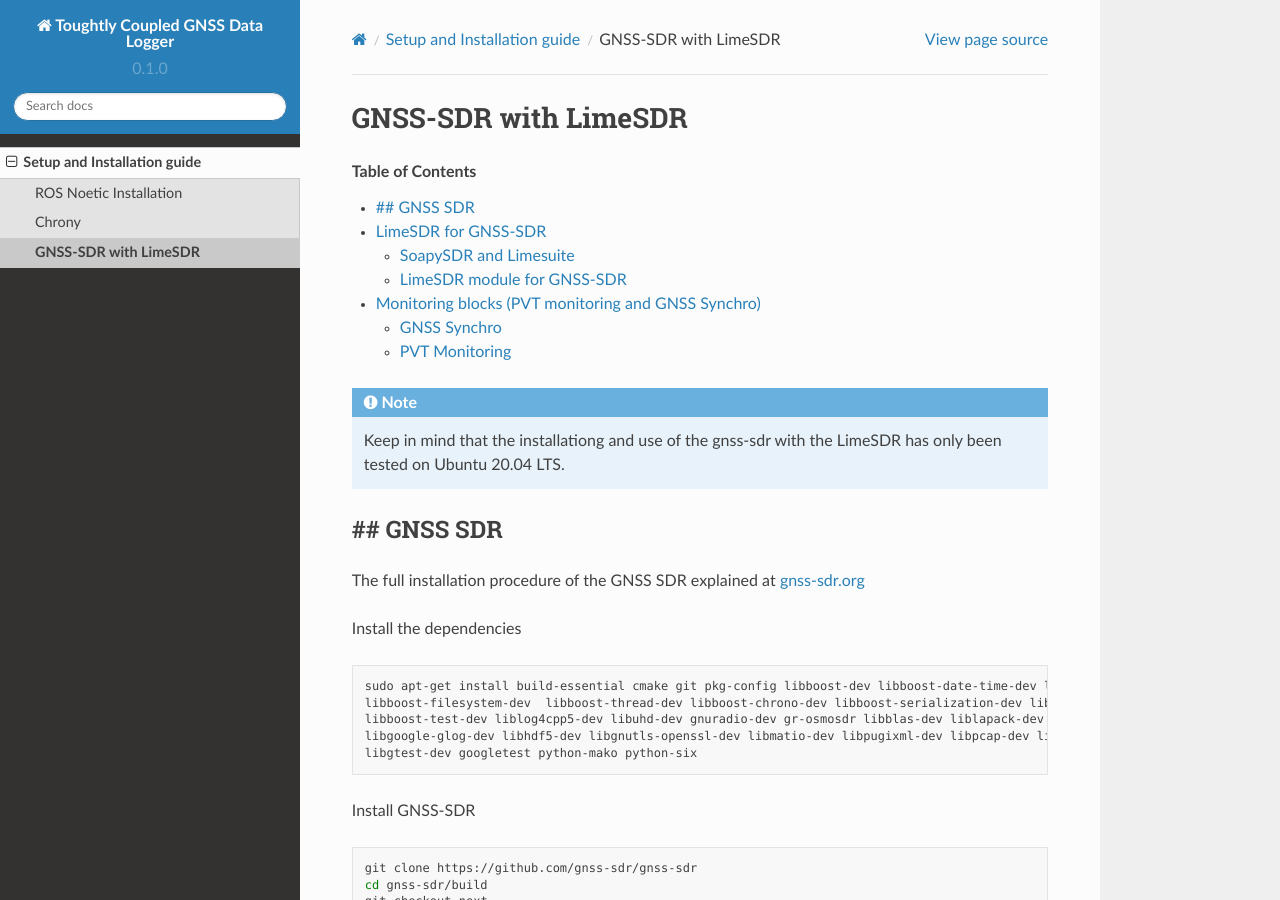
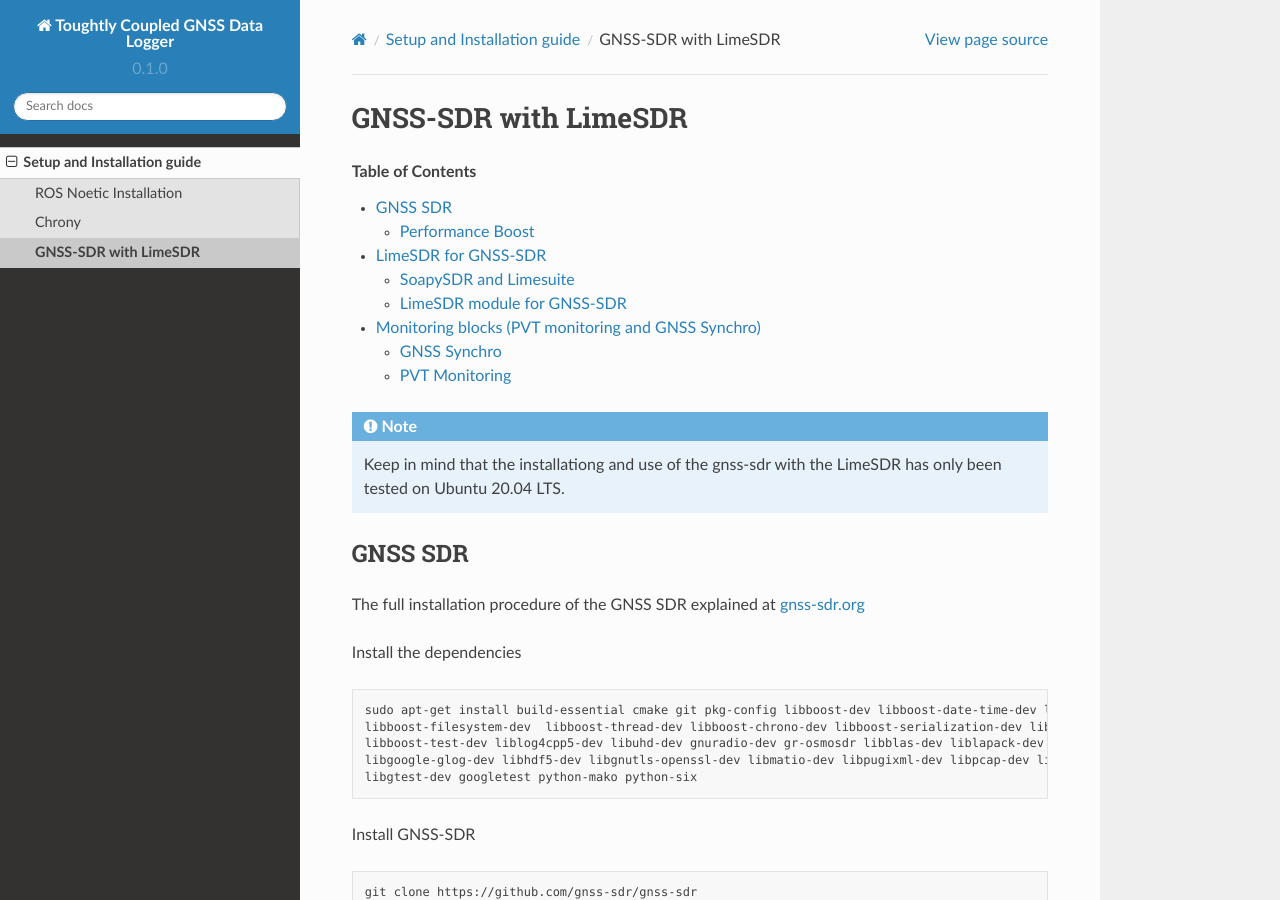
Before and after one commit to torejohansson97/tightly-coupled-gnss-data-logger, a Sphinx documentation site: the page built from docs/source/Setup/gnss-sdr.rst, in a window 1280 px wide and 900 px high. Built offline with Sphinx 7.4.7 and the Read the Docs theme 2.0.0, drawn with Linux system fonts in a browser that asks for light colours.

Commit message:
docs : wip gnss-sdr fix

```diff
--- a/docs/source/Setup/gnss-sdr.rst
+++ b/docs/source/Setup/gnss-sdr.rst
@@ -9,7 +9,7 @@
 
   Keep in mind that the installationg and use of the gnss-sdr with the LimeSDR has only been tested on Ubuntu 20.04 LTS.
 
-## GNSS SDR
+GNSS SDR
 ---------
 
 The full installation procedure of the GNSS SDR explained at `gnss-sdr.org <https://gnss-sdr.org/build-and-install>`_
@@ -36,6 +36,7 @@
    sudo make install
 
 Performance Boost
+^^^^^^^^^
 
 .. note::
 
```
